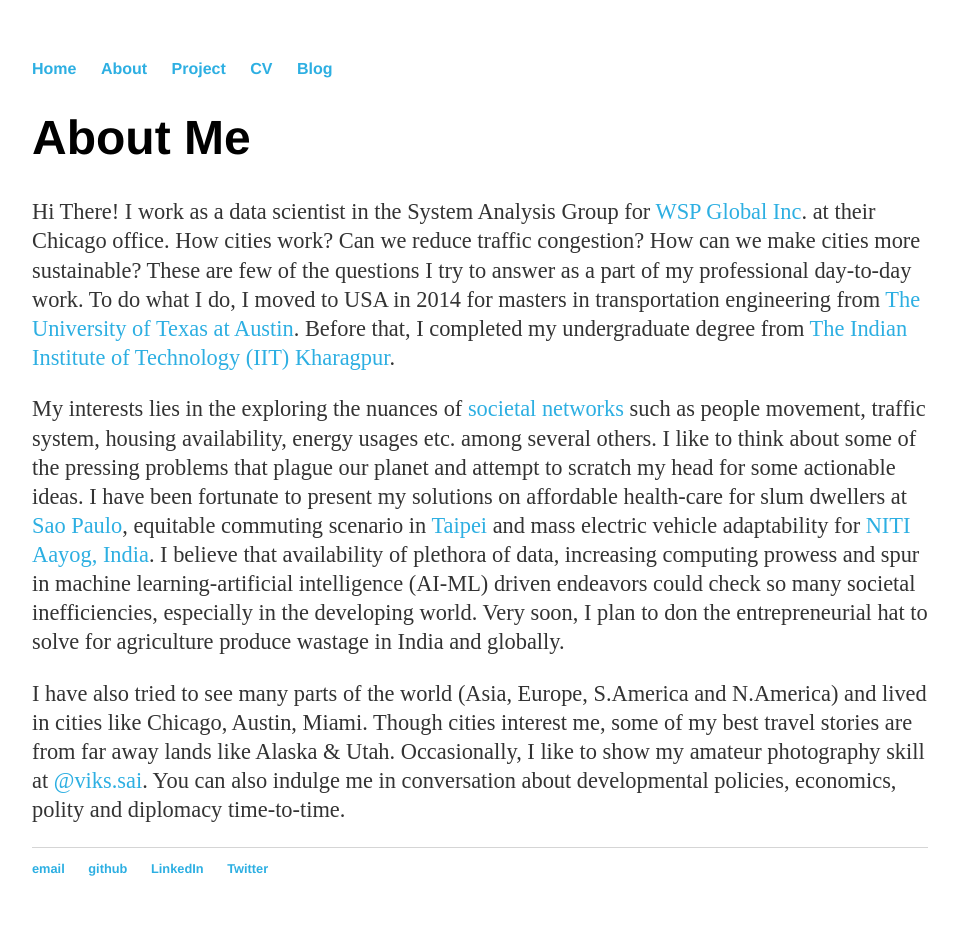
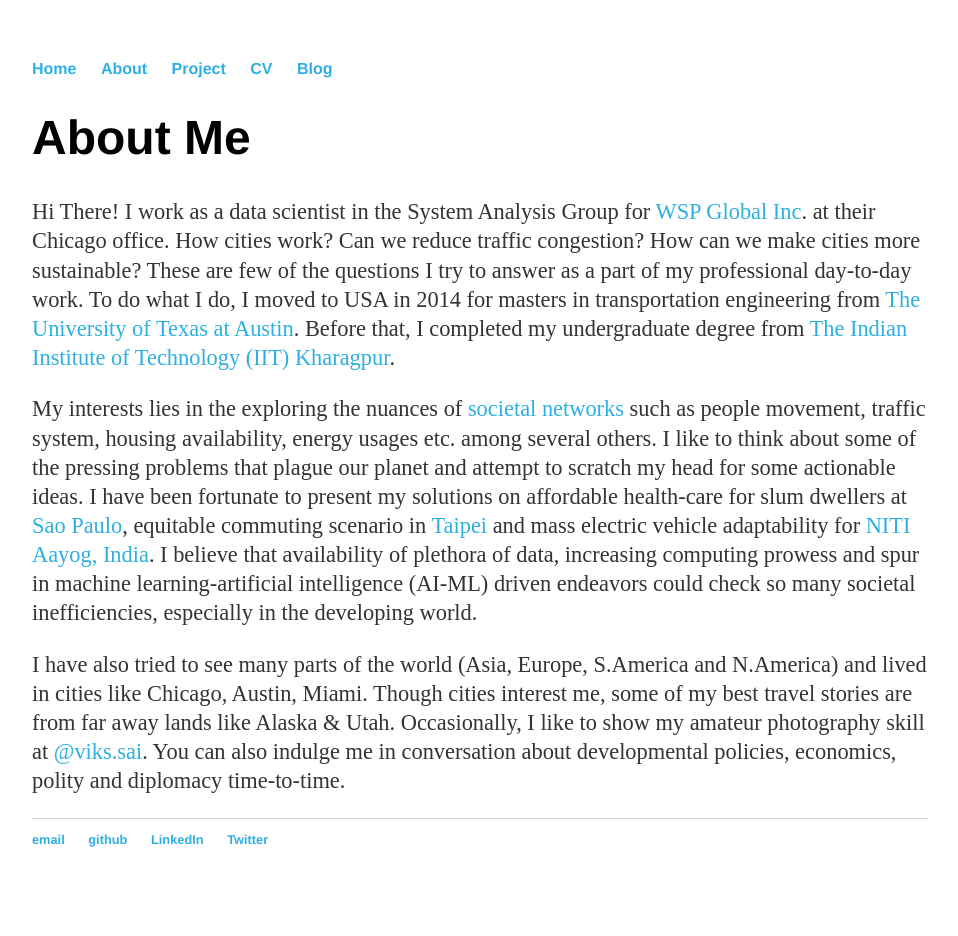
Before and after one commit to vikssai/vikssai.github.io, a Jekyll site: the page built from about/index.html, in a window 1280 px wide. Shown: the whole page, without its empty margins (160-1118 px from the left). Built offline with Jekyll 4.4.1, drawn with Linux system fonts in a browser that asks for light colours; after the commit the page ends 907 px from its top, so only the background shows below that.

Commit message:
updating about me

```diff
--- a/about/index.html
+++ b/about/index.html
@@ -12,7 +12,7 @@ title: About Vivek Kumar
 			<p>My interests lies in the exploring the nuances of <a href="https://ee.stanford.edu/research/societal-networks">societal networks</a> such as people movement, traffic system, housing availability, energy usages etc. among several others.
 			I like to think about some of the pressing problems that plague our planet and attempt to scratch my head for some actionable ideas. I have been fortunate to present my solutions on affordable health-care for slum dwellers at <a href="http://www.hultprize.org/past/2014-challenge/">Sao Paulo</a>,
 			equitable commuting scenario in <a href="https://www.computextaipei.com.tw/">Taipei</a> and mass electric vehicle adaptability for <a href="http://movesummit.in/about.php">NITI Aayog, India</a>. I believe that availability of plethora of data, increasing computing prowess and spur in machine learning-artificial intelligence (AI-ML) driven endeavors could check so many
-			societal inefficiencies, especially in the developing world. Very soon, I plan to don the entrepreneurial hat to solve for agriculture produce wastage in India and globally.</p>
+			societal inefficiencies, especially in the developing world.</p>
 
 			<p>I have also tried to see many parts of the world (Asia, Europe, S.America and N.America) and lived in cities like Chicago, Austin, Miami. Though cities interest me, some of my best travel stories are from far away
 			lands like Alaska & Utah. Occasionally, I like to show my amateur photography skill at <a href="https://www.instagram.com/viks.sai/">@viks.sai</a>. You can also indulge me in conversation about developmental policies, economics, polity and diplomacy time-to-time.</p>
```
